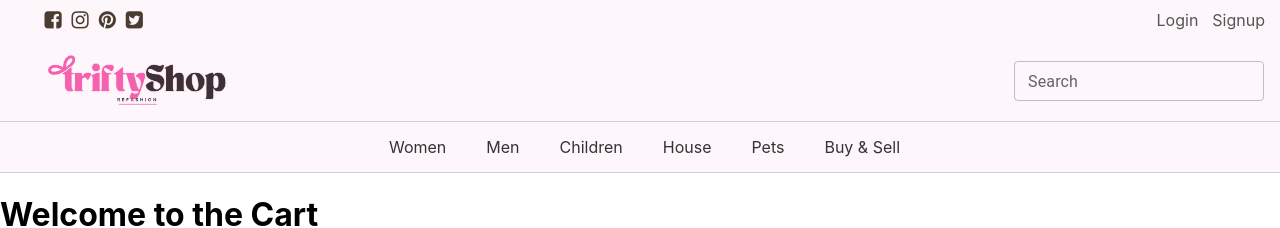
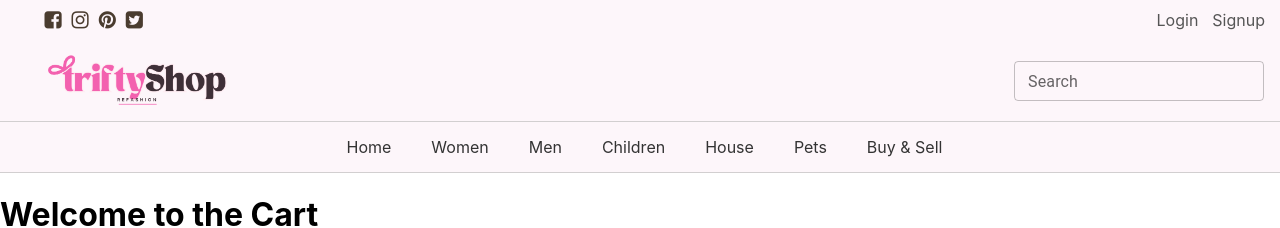
Before and after one commit to ana11ogrizovic/TriftyShop, a React (Create React App) app in the folder triftshop-frontend/: page /cart in a window 1280 px wide. Shown: the top 228 px of the page. Built offline with nearby package versions, Linux system fonts and the light colour scheme; a small style sheet from the web is missing.

Commit message:
Added home link on nav menu

```diff
--- a/triftshop-frontend/src/components/navMenu/NavMenu.js
+++ b/triftshop-frontend/src/components/navMenu/NavMenu.js
@@ -45,13 +45,19 @@
   const [isPetHealthOpen, setPetHealthOpen] = useState(false);
   const [isPetTravelOpen, setPetTravelOpen] = useState(false);
   const [isPetTrainingOpen, setPetTrainingOpen] = useState(false);
-
+  const [isHomeOpen, setHomeOpen] = useState(false);
 
 
 
   return (
     <nav className="nav-menu">
       <ul>
+      <li
+          onMouseEnter={() => setHomeOpen(true)}
+          onMouseLeave={() => setHomeOpen(false)}
+        >
+          <span className="menu-item">Home</span>
+        </li>
         <li
 
           onMouseEnter={() => setWomenOpen(true)}
```
